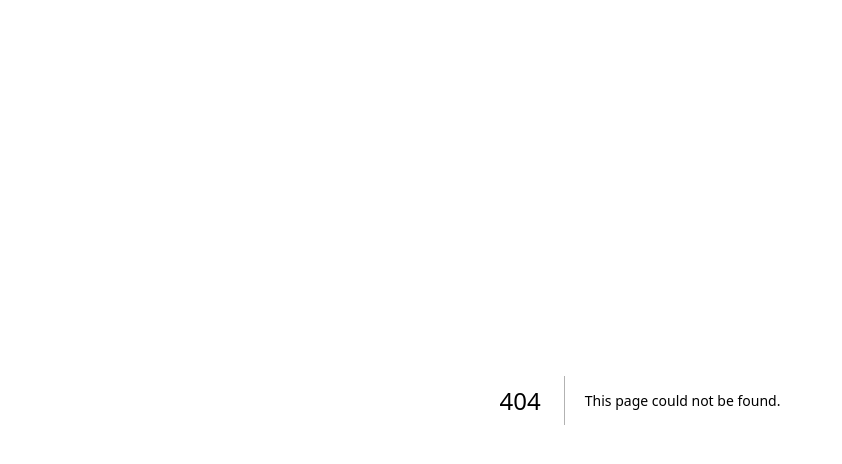
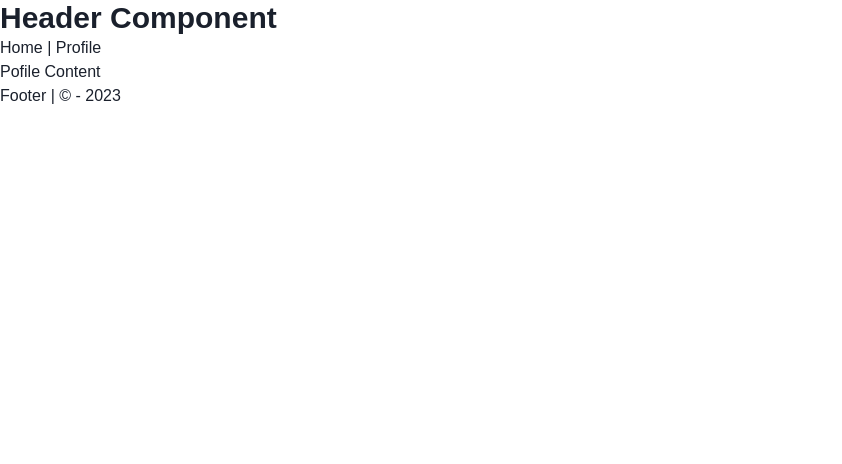
Before and after one commit to driyant/learn-next, a Next.js app: page /profile in a window 1280 px wide. Before the commit this address had no page. Shown: the top 464 px of the page, without its empty margins (0-842 px from the left). Built offline with nearby package versions, Linux system fonts and the light colour scheme.

Commit message:
feat: DT-5

```diff
--- a/components/footer/index.js
+++ b/components/footer/index.js
@@ -1,9 +1,10 @@
 import React from "react";
+import { Box } from "@chakra-ui/react";
 
 const Footer = () => {
   return (
     <>
-      <div>Footer - Poppins</div>
+      <Box as="footer">Footer | &copy; - 2023</Box>
     </>
   );
 };
--- a/components/header/index.js
+++ b/components/header/index.js
@@ -1,5 +1,4 @@
 import React from "react";
-import Menu from "../menu";
 import withAuth from "../with-auth";
 import { Heading } from "@chakra-ui/react";
 
@@ -7,8 +6,9 @@ const Header = () => {
   return (
     <>
       <div>
-        <Heading>This is Header - Raleway</Heading>
-        <Menu />
+        <Heading as="h3" size="lg">
+          Header Component
+        </Heading>
       </div>
     </>
   );
--- a/components/menu/index.js
+++ b/components/menu/index.js
@@ -3,7 +3,7 @@ import React from "react";
 const Menu = () => {
   return (
     <div>
-      <a href="/">Home</a>
+      <a href="/">Home | </a>
       <a href="/profile">Profile</a>
     </div>
   );
--- /dev/null
+++ b/layout/index.js
@@ -0,0 +1,24 @@
+import React from "react";
+import Head from "next/head";
+import Header from "@/components/header";
+import Footer from "@/components/footer";
+import Menu from "@/components/menu";
+
+const Layout = ({ children, pageTitle }) => {
+  return (
+    <>
+      <Head>
+        <title>{pageTitle ? pageTitle : "Home"}</title>
+        <meta name="description" content="Generated by create next app" />
+        <meta name="viewport" content="width=device-width, initial-scale=1" />
+        <link rel="icon" href="/favicon.ico" />
+      </Head>
+      <Header />
+      <Menu />
+      {children}
+      <Footer />
+    </>
+  );
+};
+
+export default Layout;
--- /dev/null
+++ b/pages/profile.js
@@ -0,0 +1,14 @@
+import React from "react";
+import Layout from "@/layout";
+
+const Profile = () => {
+  return (
+    <>
+      <Layout pageTitle="Profile">
+        <div>Pofile Content</div>
+      </Layout>
+    </>
+  );
+};
+
+export default Profile;
```
Also changed, not shown: pages/index.js (+4 -18 lines).
